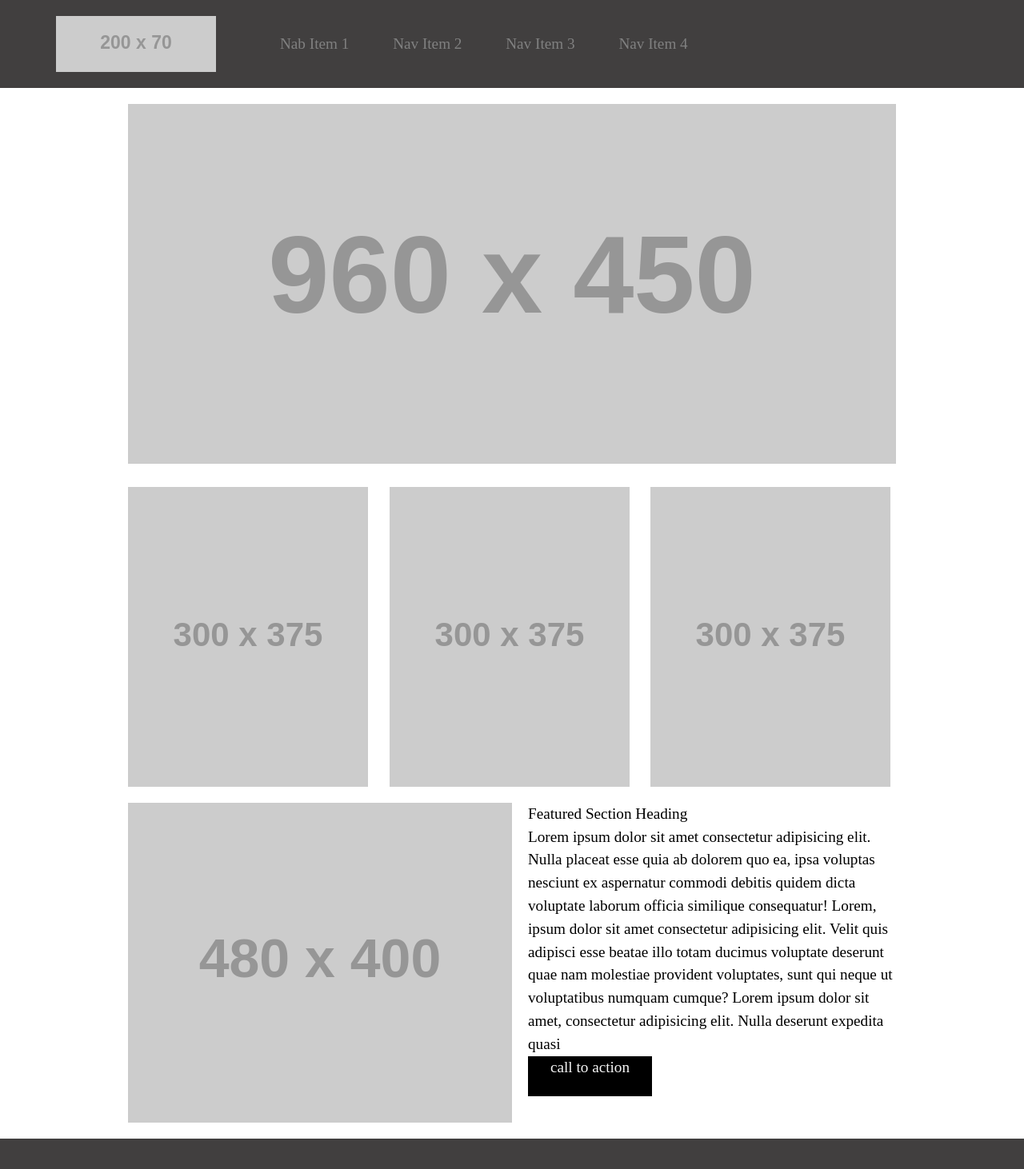
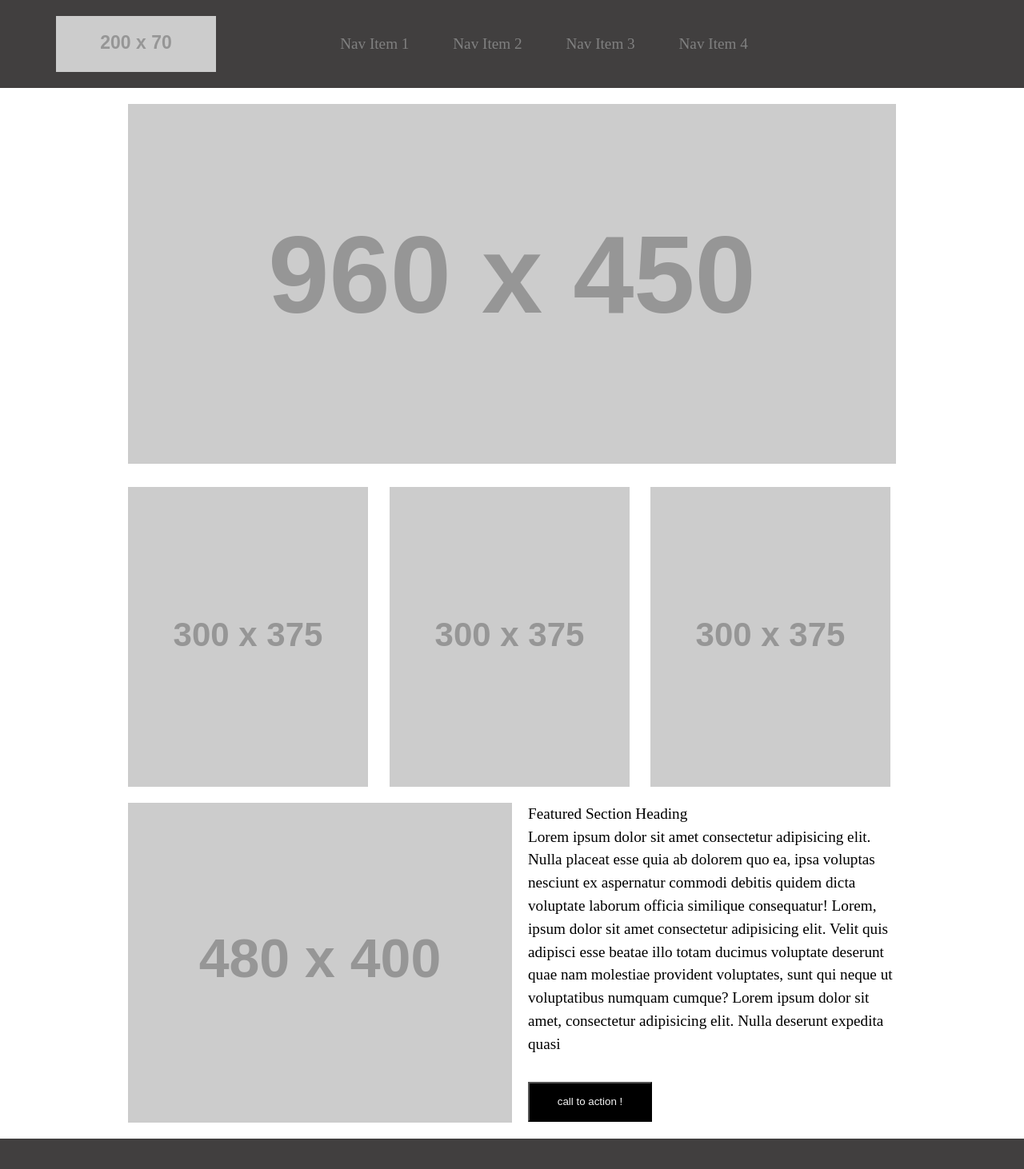
Before and after one commit to rubakanaan/wirefame-exercise, a plain HTML site: page index.html in a window 1280 px wide. Shown: the whole page at 80% size. Drawn offline with Linux system fonts and the light colour scheme; placeholder pictures from the web are drawn by us; a web font is replaced by a local one.

Commit message:
fix nav and button

```diff
--- a/css/style.css
+++ b/css/style.css
@@ -6,24 +6,30 @@ body{
 }
 header {
     display: grid;
-    grid-template-columns: 300px 1fr;
+    grid-template-columns: 100px 1fr;
     align-items: center;
     background:rgb(65, 63, 63);
     width: 100%;
+    gap: 30px;
   }
 header img{
  padding-left: 70px;
  padding-bottom: 20px;
  padding-top: 20px;
+
+}
+header nav {
+  text-align: center;
 }
 
  header nav a {
     text-decoration: none;
     display: inline-block;
-    padding-left: 50px;
+    padding-right: 50px;
     text-transform:capitalize;
     color:gray;
     position: relative;
+
   }
 main {
     width: 960px;
@@ -68,7 +74,9 @@ main {
   }
 
   p{
-    overflow: scroll;
+    overflow: auto;
+    height:300px;
+    padding-bottom: 20px;
   }
 
   @keyframes example {
@@ -76,7 +84,7 @@ main {
     to {background-color:gray;}
   }
 
-  div {
+ button {
     width: 100px;
     height: 100px;
     background-color: black;
@@ -88,6 +96,7 @@ main {
     width:155px;
     text-align: center;
 
+
   }
 
   footer {
--- a/index.html
+++ b/index.html
@@ -15,7 +15,7 @@
 
         <img src="https://via.placeholder.com/200x70/000" alt="">
         <nav>
-            <a href="">nab item 1</a>
+            <a href="">nav item 1</a>
             <a href="">nav item 2</a>
             <a href="">nav item 3</a>
             <a href="">nav item 4</a>
@@ -41,9 +41,9 @@
                     voluptatibus numquam cumque? Lorem ipsum dolor sit amet,
                     consectetur adipisicing elit. Nulla deserunt expedita quasi
                     </p>
-                <div>
-                    call to action
-                </div>
+                <button>
+                    call to action !
+                </button>
             </article>
         </section>
 
```
